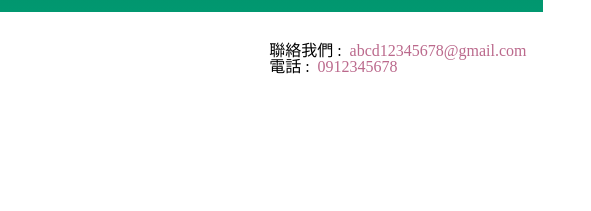
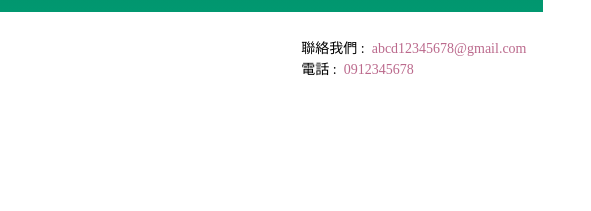
Before and after one commit to Jenny2234/css-exercise-20220821, a plain HTML site: page index.html in a window 1280 px wide. Shown: the part 1924-2135 px from the top of the page, 579-1170 px from the left. Drawn offline with Linux system fonts and the light colour scheme.

Commit message:
Update css.css

```diff
--- a/css.css
+++ b/css.css
@@ -257,8 +257,9 @@ footer{
   padding: 0 16px;
 }
 
-footer span，footer p{
+footer span,footer p{
 font-size: 14px;
+line-height: 1.5;
 }
 footer span{
   color: #bb698c;
```
